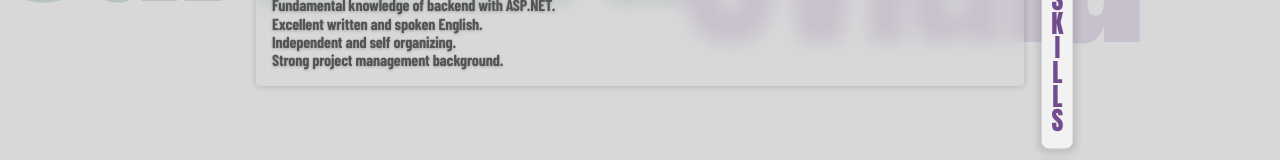
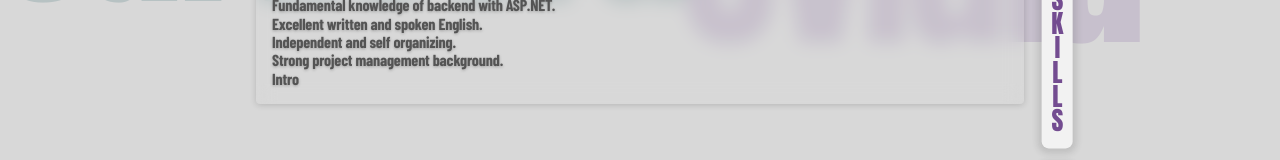
Before and after one commit to OvidiuCaruceru/PortfolioWebsite, an Angular app: page /Intro in a window 1280 px wide. Shown: the part 195-355 px from the top of the page. Built offline with nearby package versions, Linux system fonts and the light colour scheme.

Commit message:
Add title variable

```diff
--- a/src/app/components/intro/intro.component.ts
+++ b/src/app/components/intro/intro.component.ts
@@ -6,5 +6,5 @@ import { Component } from '@angular/core';
   styleUrls: ['./intro.component.css']
 })
 export class IntroComponent {
-
+  title = 'Intro';
 }
```
